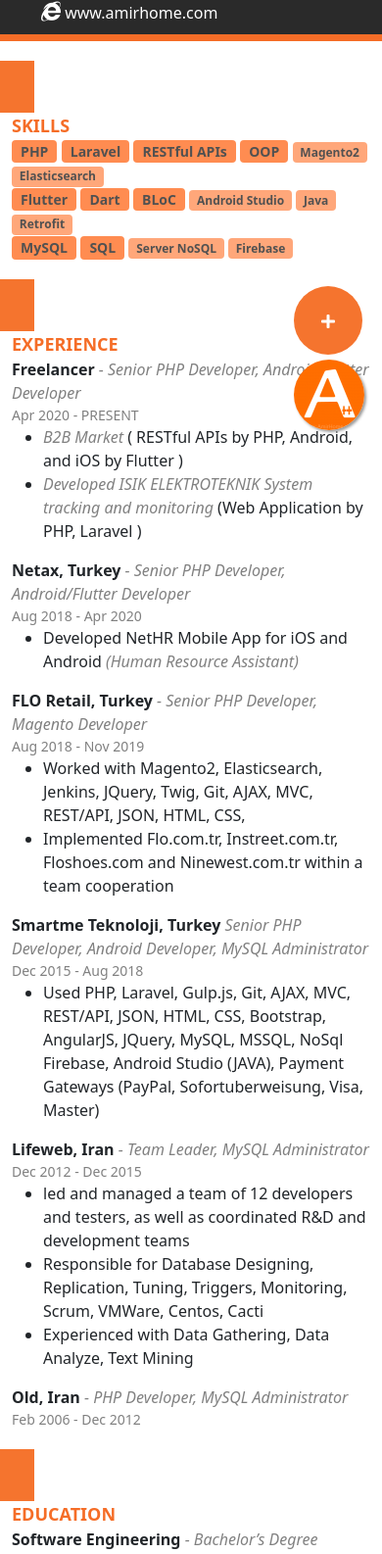
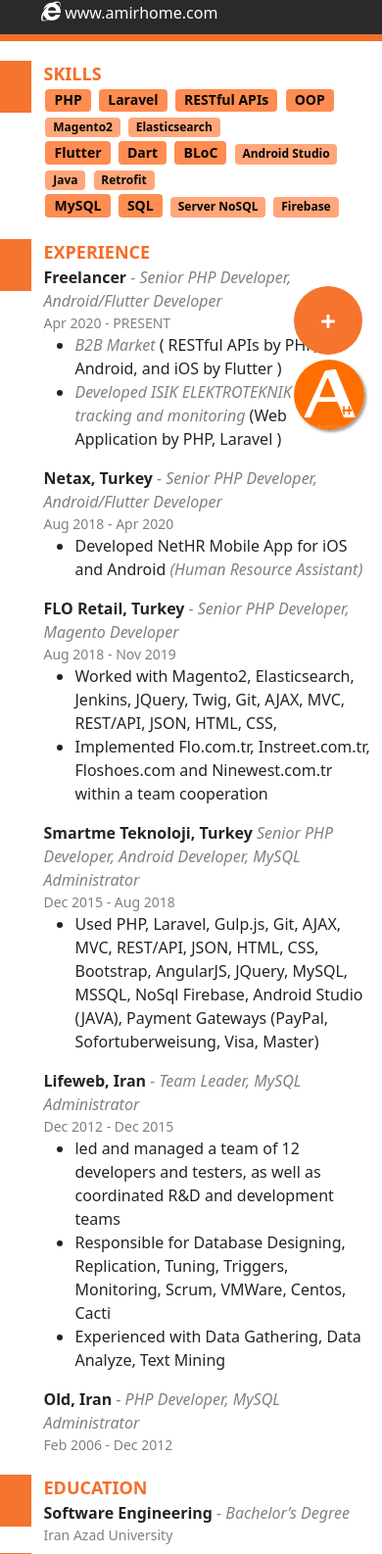
Before and after one commit to AmirHome/MyResume, a plain HTML site: page index.html in a window 390 px wide. Shown: the part 377-1963 px from the top of the page at 98% size. Drawn offline with nearby package versions, Linux system fonts and the light colour scheme.

Commit message:
responsive

```diff
--- a/css/style.css
+++ b/css/style.css
@@ -68,8 +68,8 @@ a visited {
 .box{
     background-color: rgb(245 116 46);
     height: 53px;
-    width: 35px;
-    margin-right: 5px;
+    max-width: 35px;
+    /* margin-right: 5px; */
 }
 .title{
     color: #f56d27;
@@ -100,7 +100,8 @@ a visited {
 }
 
 .badge {
-    color: rgb(81 81 81);
+    color: rgb(7 7 7);
+    margin: 2px;
 }
 
 
@@ -163,3 +164,9 @@ a visited {
 	box-shadow: 2px 2px 3px #999;
 
 }
+
+@media only screen and (max-width: 541px) {
+    body {
+        padding-bottom: 0px;
+    }
+}
--- a/index.html
+++ b/index.html
@@ -54,8 +54,8 @@
 
             <!-- Skills -->
 			<div class="row row-title">
-                <div class="col-md-1 box"></div>
-                <div class="col-md-11">
+                <div class="col-1 box"></div>
+                <div class="col-11">
 
 					<div class="row">
 						<div class="col-md-12 title">SKILLS</div>
@@ -93,8 +93,8 @@
 
             <!-- Experience -->
             <div class="row row-title">
-                <div class="col-md-1 box"></div>
-                <div class="col-md-11">
+                <div class="col-1 box"></div>
+                <div class="col-11">
 
 					<div class="row">
 						<div class="col-md-12 title">EXPERIENCE</div>
@@ -174,10 +174,10 @@
             </div>
         <!-- footer -->
         <div class="row row-title">
-            <div class="col-md-6">
+            <div class="col-md-6 pb-2">
                 <div class="row">
-                    <div class="col-md-1 box"></div>
-                    <div class="col-md-11">
+                    <div class="col-1 box"></div>
+                    <div class="col-11">
                         <div class="row">
                             <div class="col-md-12 title">EDUCATION</div>
                             <div class="col-md-12"><strong>Software Engineering </strong><span class="sub-title"> - Bachelor’s Degree</span></div>
@@ -188,8 +188,8 @@
             </div>
             <div class="col-md-6">
                 <div class="row">
-                    <div class="col-md-1 box"></div>
-                    <div class="col-md-11">
+                    <div class="col-1 box"></div>
+                    <div class="col-11">
                         <div class="row">
                             <div class="col-md-12 title">LANGUAGE</div>
                             <div class="col-md-12"><strong>English</strong> intermediate,<strong> Turkish</strong> Advanced,</div>
```
